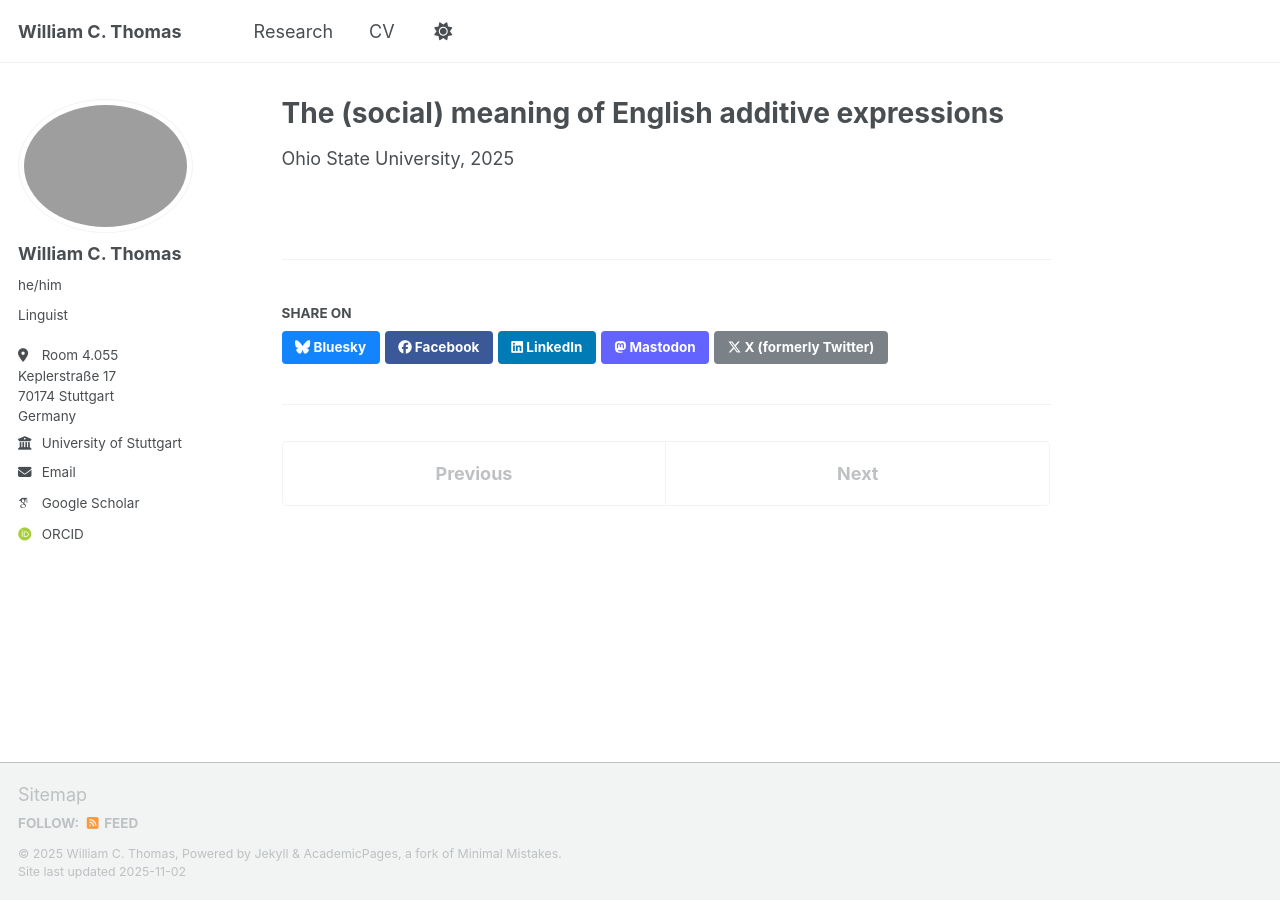
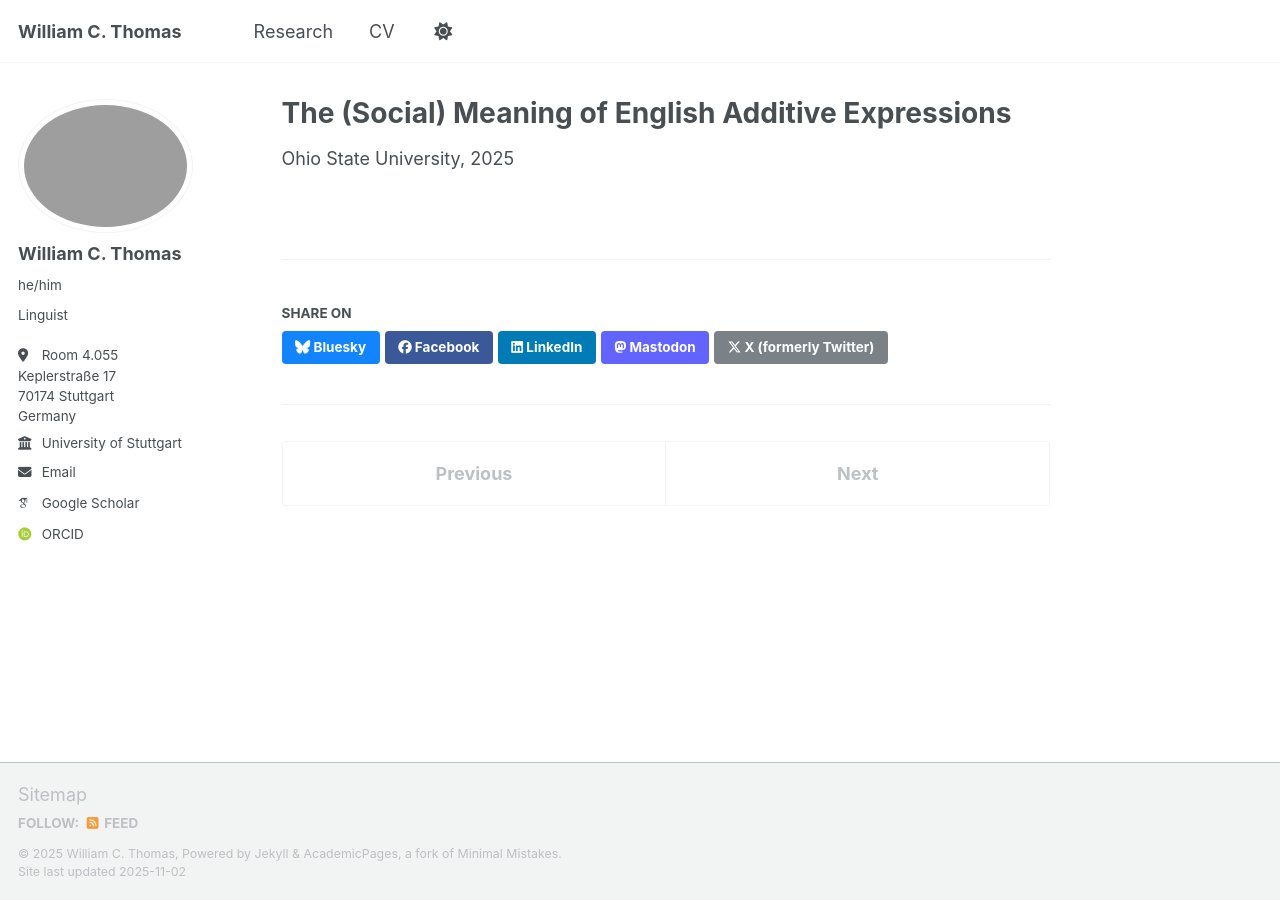
Before and after one commit to wm-t/wm-t.github.io, a Jekyll site: the page built from _publications/Thomas-diss.md, in a window 1280 px wide. Built offline with Jekyll 4.4.1, drawn with Linux system fonts in a browser that asks for light colours; some web fonts are replaced; a script that is not in the unit is left out.

```diff
--- a/_publications/Thomas-diss.md
+++ b/_publications/Thomas-diss.md
@@ -1,5 +1,5 @@
 ---
-title: "The (social) meaning of English additive expressions"
+title: "The (Social) Meaning of English Additive Expressions"
 collection: publications
 category: dissertation
 permalink: /publication/Thomas-diss
```
